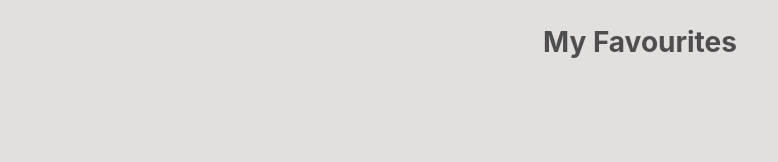
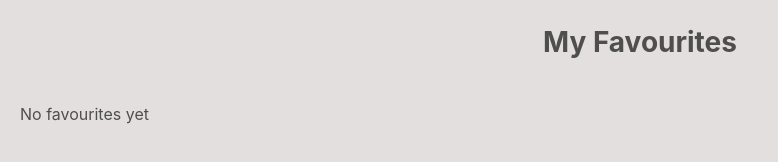
Before and after one commit to bolusunday/ecommerce-project, a website: page favourites.html in a window 1280 px wide. Shown: the whole page, without its empty margins (0-778 px from the left). Drawn offline with Linux system fonts and the light colour scheme.

Commit message:
favourite html modified

```diff
--- a/favourites.html
+++ b/favourites.html
@@ -13,8 +13,8 @@
     <div id="favourites-container" class="fav-grid"></div>
 
     <script type="module">
-      import { initFavouritesPage } from "../modules/controller.js";
-      initFavouritesPage();
+      import { favouritesPageController } from "../modules/controller.js";
+      favouritesPageController();
     </script>
   </body>
 </html>
```
